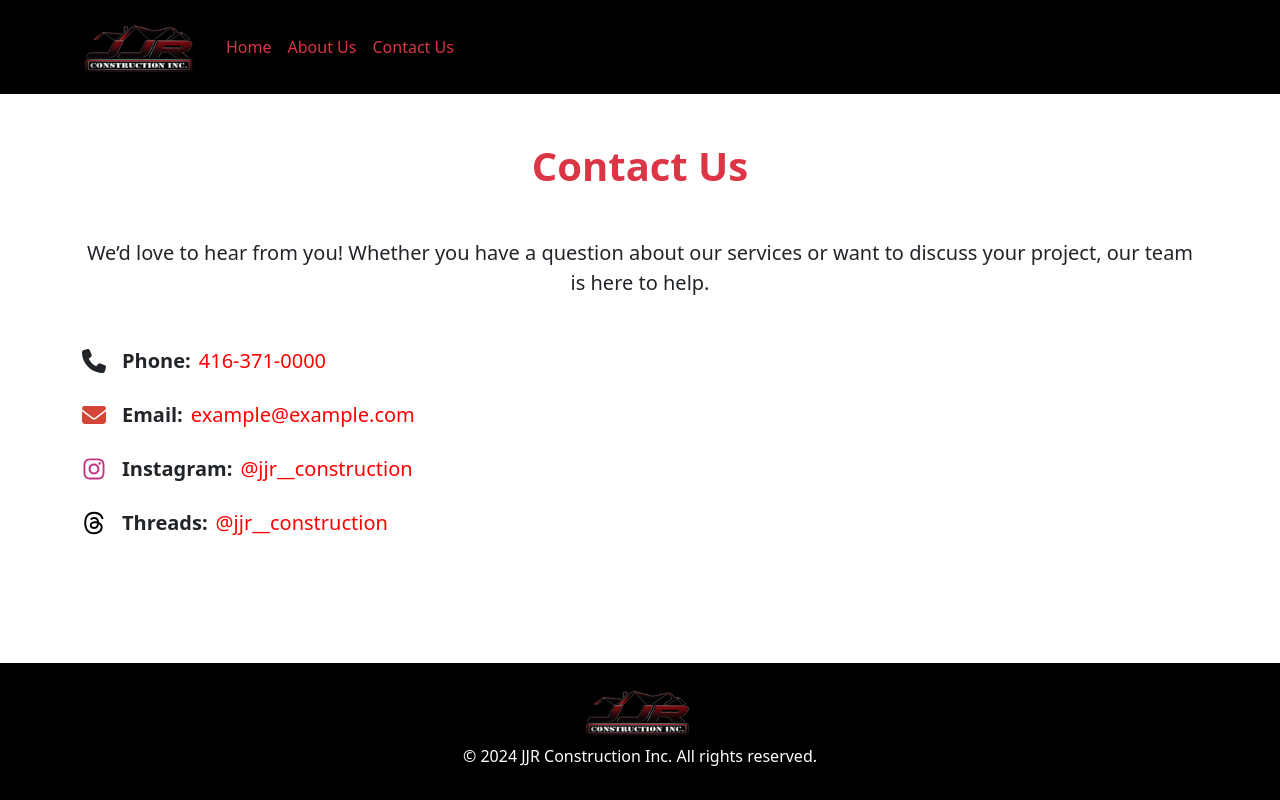
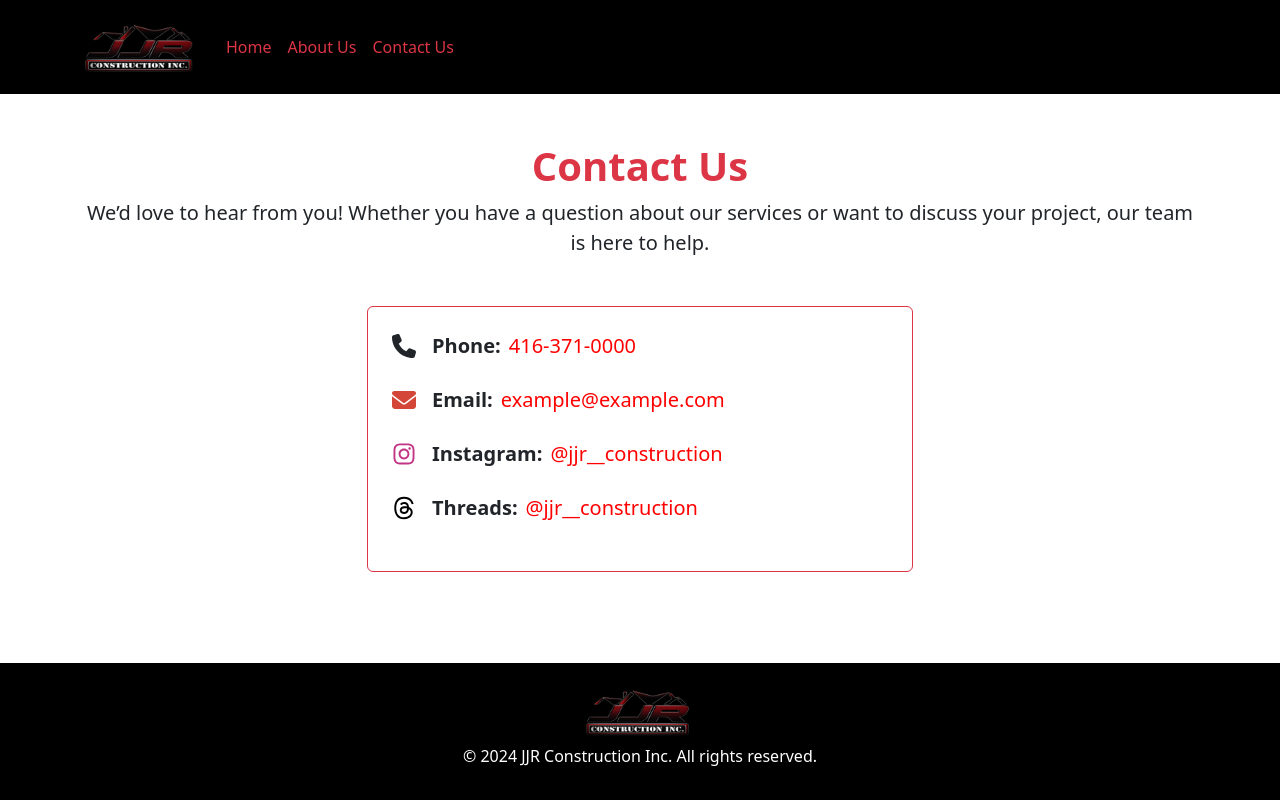
Before and after one commit to Gaurav3023/JJR, a React (Create React App) app: page /contact in a window 1280 px wide. Built offline with nearby package versions, Linux system fonts and the light colour scheme.

Commit message:
Update Contact.js

```diff
--- a/src/components/Contact.js
+++ b/src/components/Contact.js
@@ -4,10 +4,15 @@ import { FaPhone, FaEnvelope, FaInstagram, FaThreads } from 'react-icons/fa6';
 const Contact = () => {
   return (
     <div className="container py-5">
-      <h1 className="text-center text-danger mb-5"><strong>Contact Us</strong></h1>
-      <p className="lead text-center mb-5">
+      <div className="text-center mb-5">
+        <h1 className="text-danger"><strong>Contact Us</strong></h1>
+        <p className="lead">
           We’d love to hear from you! Whether you have a question about our services or want to discuss your project, our team is here to help.
         </p>
+      </div>
+      <div className="row justify-content-center">
+        <div className="col-lg-6">
+          <div className="contact-info-box border border-danger p-4 rounded">
             <ul className="list-unstyled">
               <li className="mb-4 d-flex align-items-center">
                 <FaPhone className="me-3" style={{ fontSize: '1.5rem', color: '', flip: true }} />
@@ -22,14 +27,17 @@ const Contact = () => {
               <li className="mb-4 d-flex align-items-center">
                 <FaInstagram className="me-3" style={{ fontSize: '1.5rem', color: '#C13584' }} />
                 <span className="fs-5"><strong>Instagram:</strong></span>
-          <a href="https://www.instagram.com/jjr__construction" className="ms-2 fs-5 text-decoration-none" style={{ color: '#FF0000' }}>@jjr__construction</a>
+                <a href="https://www.instagram.com/jjr__construction" target="_blank" rel="noopener noreferrer" className="ms-2 fs-5 text-decoration-none" style={{ color: '#FF0000' }}>@jjr__construction</a>
               </li>
               <li className="mb-4 d-flex align-items-center">
                 <FaThreads className="me-3" style={{ fontSize: '1.5rem', color: 'black' }} />
                 <span className="fs-5"><strong>Threads:</strong></span>
-          <a href="https://www.threads.net/@jjr__construction" className="ms-2 fs-5 text-decoration-none" style={{ color: '#FF0000' }}>@jjr__construction</a>
+                <a href="https://www.threads.net/@jjr__construction" target="_blank" rel="noopener noreferrer" className="ms-2 fs-5 text-decoration-none" style={{ color: '#FF0000' }}>@jjr__construction</a>
               </li>
             </ul>
+          </div>
+        </div>
+      </div>
     </div>
   );
 };
```
Lines whose indentation alone changed are shown as unchanged.
